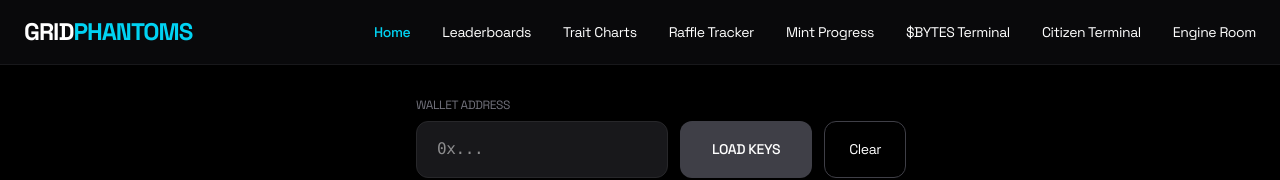
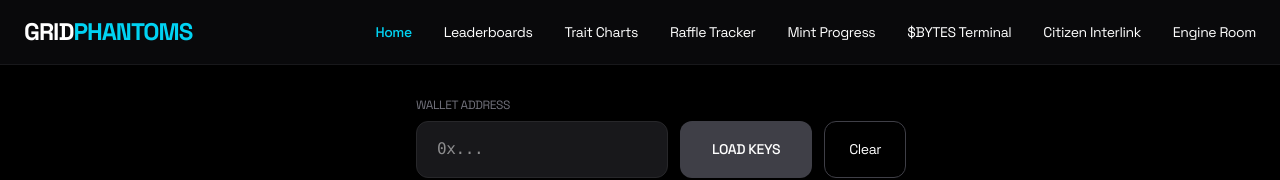
Before and after one commit to GridPhantoms/grid-keys-points, a Next.js app: page / in a window 1280 px wide. Shown: the top 180 px of the page. Built offline with nearby package versions, Linux system fonts and the light colour scheme.

Commit message:
Rename Citizen Terminal to Citizen Interlink

```diff
--- a/app/api/citizen-terminal/reward-rate/route.ts
+++ b/app/api/citizen-terminal/reward-rate/route.ts
@@ -107,7 +107,7 @@ export async function GET() {
   try {
     return NextResponse.json(await cachedRewardRateSnapshot(), { headers: { 'Cache-Control': REWARD_RATE_CACHE_CONTROL } });
   } catch {
-    console.error('Citizen Terminal reward-rate derivation failed.');
+    console.error('Citizen Interlink reward-rate derivation failed.');
     return NextResponse.json({ error: 'Current staking reward rate is temporarily unavailable.' }, { status: 503 });
   }
 }
--- a/app/citizen/CitizenTerminal.tsx
+++ b/app/citizen/CitizenTerminal.tsx
@@ -208,13 +208,13 @@ export default function CitizenTerminal() {
     <section className="ct-hero" aria-labelledby="citizen-title">
       <div className="ct-hero-title">
         <div className="ct-kicker">NEO TOKYO MARKET INTELLIGENCE</div>
-        <h1 id="citizen-title">Citizen <em>Terminal</em></h1>
+        <h1 id="citizen-title">Citizen <em>Interlink</em></h1>
         <p>Inspect the code. Price the yield. Read the market.</p>
         <div className="ct-hero-badges"><span>Citizen intelligence</span><span>Live market references</span><span>Staking scenarios</span></div>
       </div>
       <div className={`ct-snapshot-stamp ${snapshotSourceTimes.length === 6 ? 'is-complete' : ''}`} aria-label="Snapshot recency summary">
-        <strong><i aria-hidden="true" />{snapshotSourceTimes.length ? 'MULTI-SOURCE SNAPSHOT' : 'CONNECTING TO SOURCES'}</strong>
-        <span>Latest source {formatSnapshotAge(latestSnapshotSource, snapshotNow)}</span>
+        <strong><i aria-hidden="true" />{snapshotSourceTimes.length ? 'INTERLINK ACTIVE' : 'CONNECTING TO SOURCES'}</strong>
+        <span>Latest source interlinked {formatSnapshotAge(latestSnapshotSource, snapshotNow)}</span>
         <span>Oldest source {formatSnapshotAge(oldestSnapshotSource, snapshotNow)}</span>
         <span>{snapshotSourceTimes.length} / 6 source classes · 5 min–1 hr refresh range</span>
       </div>
--- a/app/citizen/page.tsx
+++ b/app/citizen/page.tsx
@@ -5,7 +5,7 @@ import CitizenTerminal from './CitizenTerminal';
 import './citizen.css';
 
 export const metadata: Metadata = {
-  title: 'Citizen Terminal | Neo Tokyo Market Intelligence',
+  title: 'Citizen Interlink | Neo Tokyo Market Intelligence',
   description: 'Citizen lookup, staking scenarios, component floors and Elite S1 listings for Neo Tokyo.',
 };
 
--- a/app/components/SiteNav.tsx
+++ b/app/components/SiteNav.tsx
@@ -24,7 +24,7 @@ const navItems: Array<{ href: string; label: string; active: SiteNavActive }> =
   { href: '/raffle', label: 'Raffle Tracker', active: 'raffle' },
   { href: '/mint-progress', label: 'Mint Progress', active: 'mint-progress' },
   { href: '/bytes', label: '$BYTES Terminal', active: 'bytes' },
-  { href: '/citizen', label: 'Citizen Terminal', active: 'citizen' },
+  { href: '/citizen', label: 'Citizen Interlink', active: 'citizen' },
   { href: '/engine', label: 'Engine Room', active: 'engine' },
 ];
 
```
Also changed, not shown: 2 other files (tests, documents, lock files or other folders).
